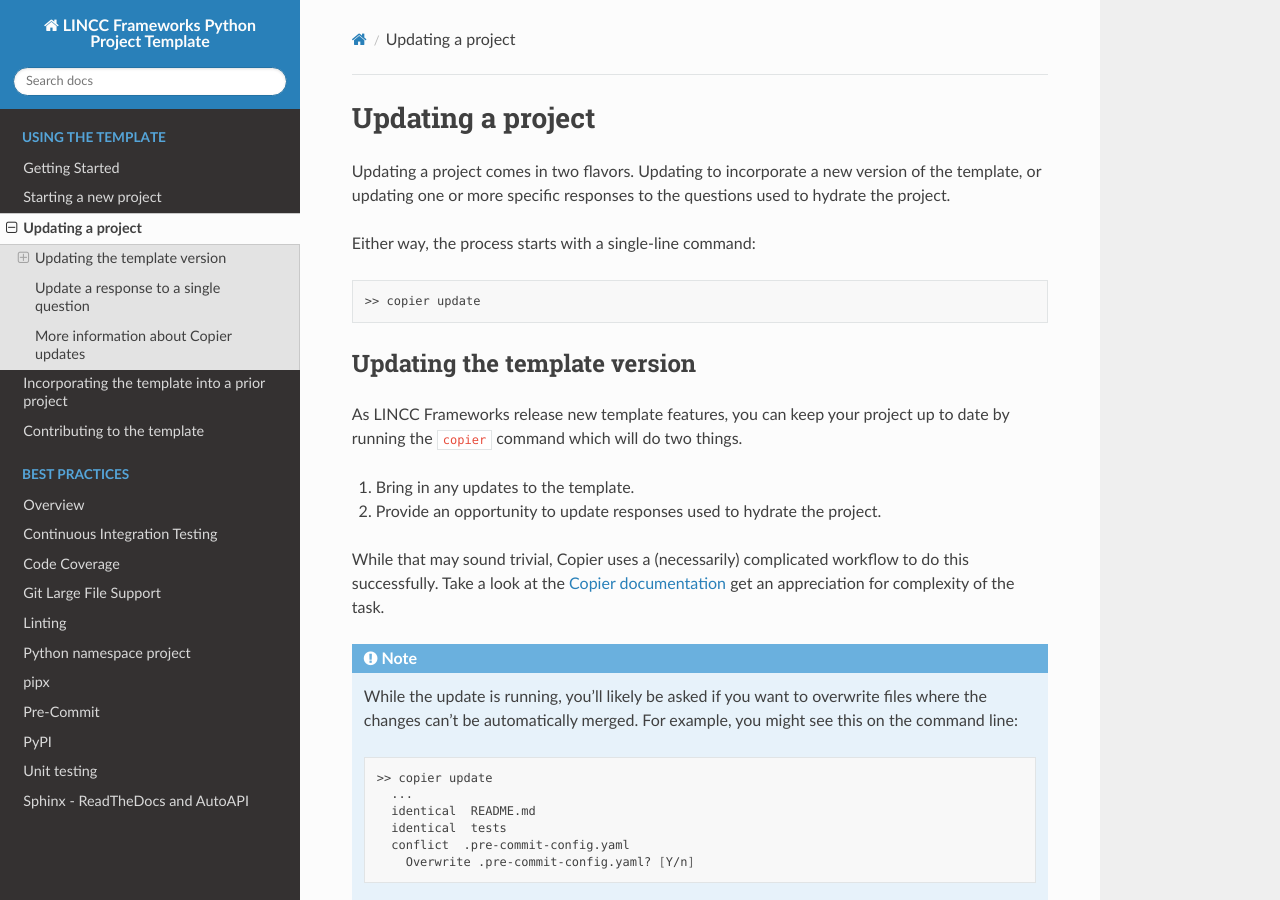
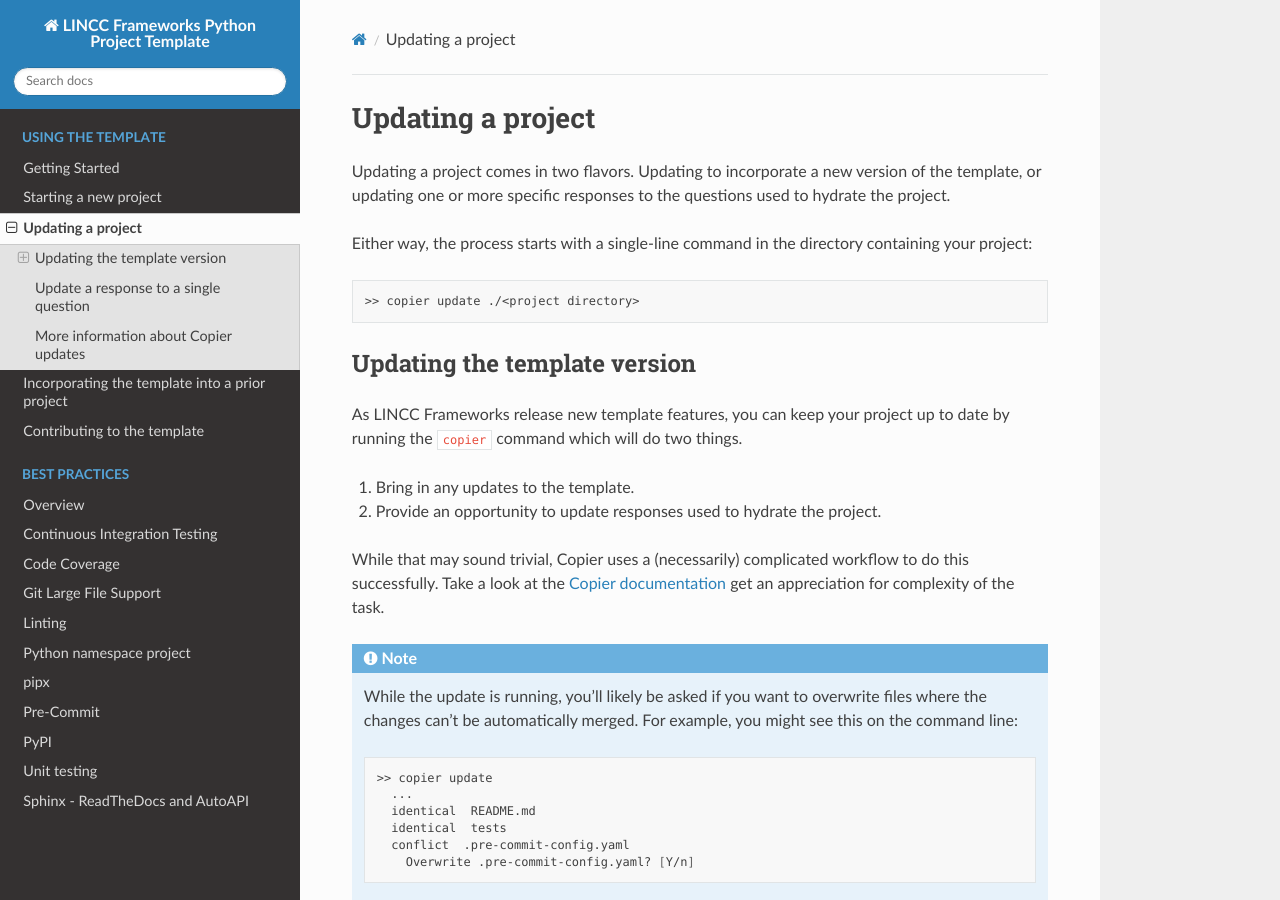
Before and after one commit to lincc-frameworks/python-project-template, a Sphinx documentation site: the page built from docs/source/update_project.rst, in a window 1280 px wide and 900 px high. Built offline with Sphinx 7.4.7 and the Read the Docs theme 2.0.0, drawn with Linux system fonts in a browser that asks for light colours; the version number could not be read and is left out.

Commit message:
Updating "copier update" section.

```diff
--- a/docs/source/update_project.rst
+++ b/docs/source/update_project.rst
@@ -5,11 +5,12 @@
 Updating to incorporate a new version of the template, or updating
 one or more specific responses to the questions used to hydrate the project.
 
-Either way, the process starts with a single-line command:
+Either way, the process starts with a single-line command in the directory containing
+your project:
 
 .. code-block:: bash
 
-    >> copier update
+    >> copier update ./<project directory>
 
 Updating the template version
 -----------------------------
```
